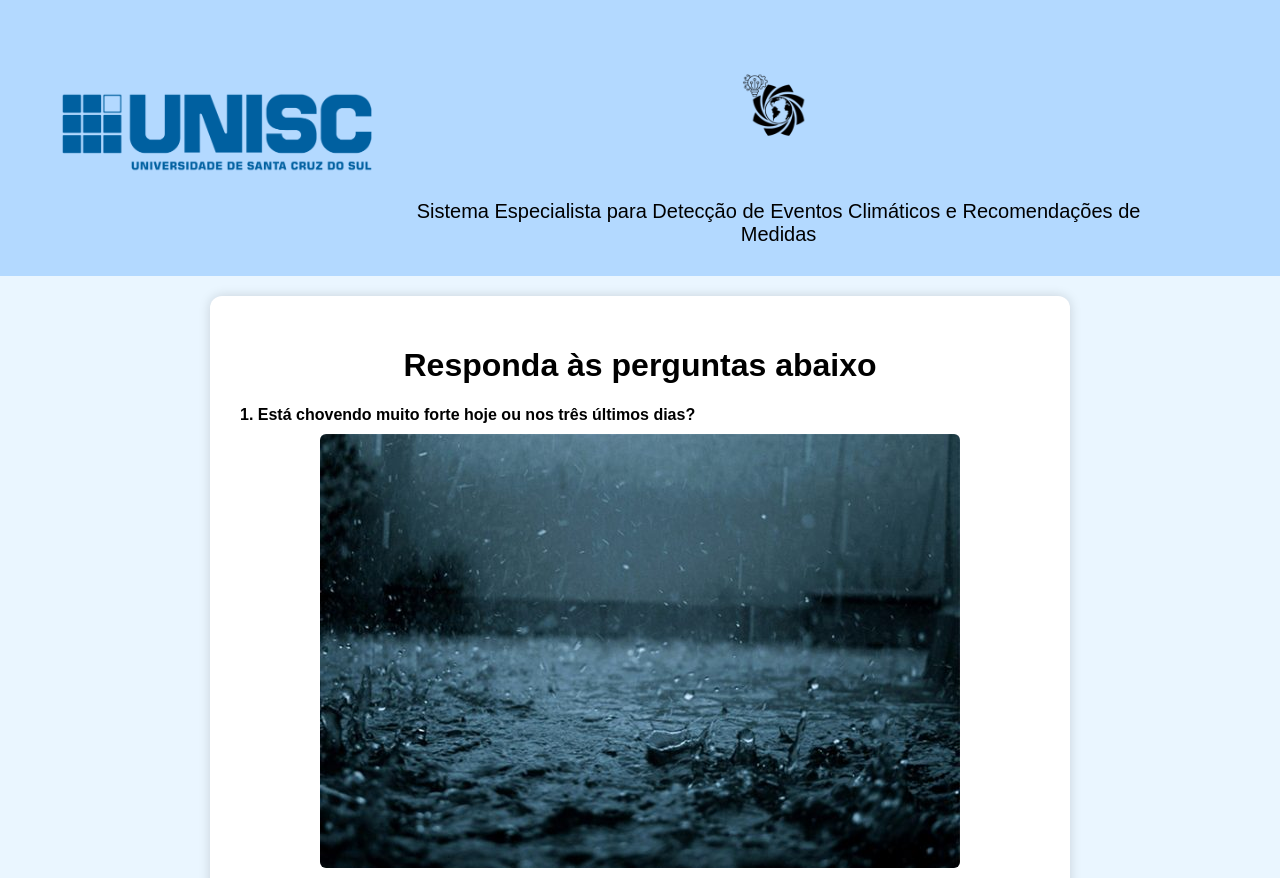
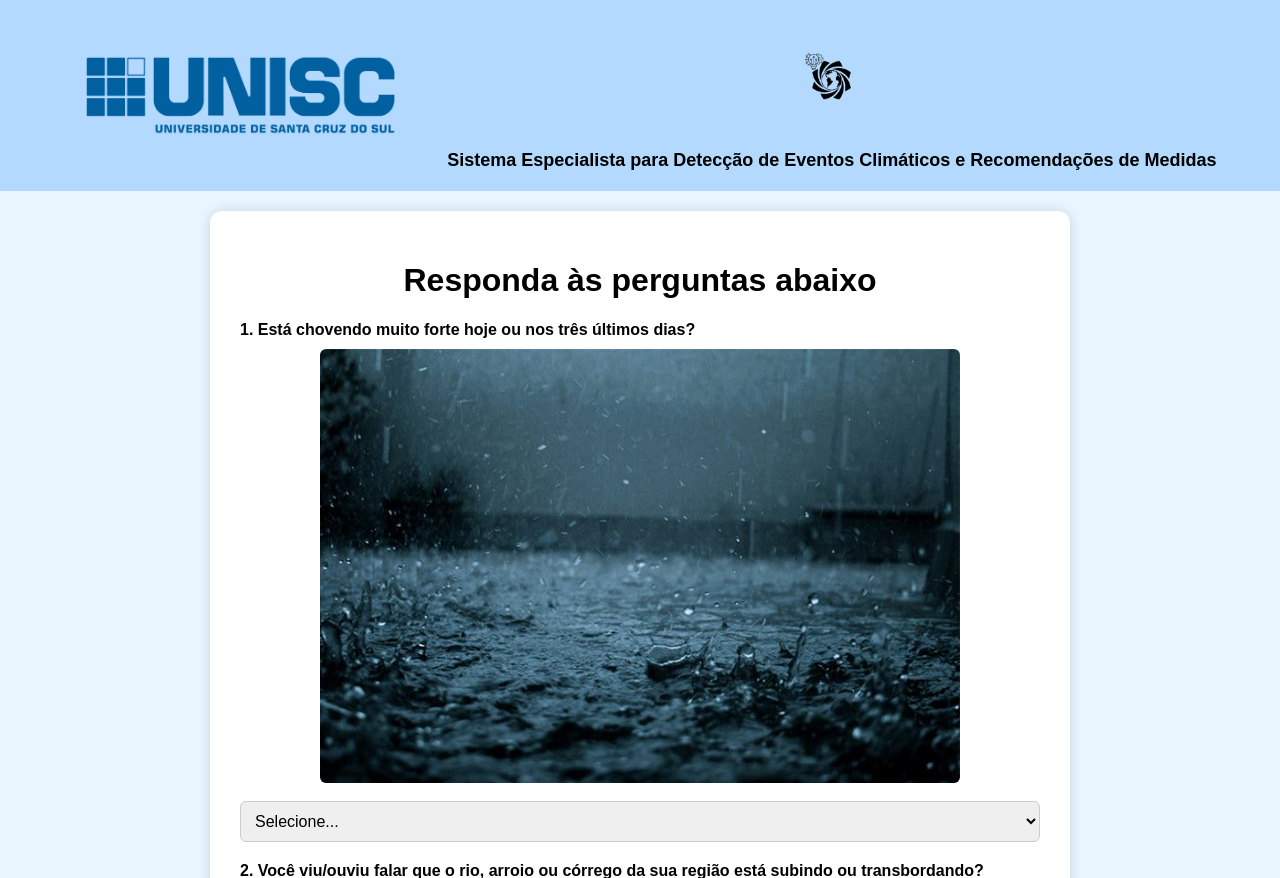
Before and after one commit to Pedro100682/sistema_especialista, a Flask app: page /perguntas in a window 1280 px wide. Shown: the top 878 px of the page. Run offline with Flask 3, Linux system fonts and the light colour scheme.

Commit message:
Atualiza layout com duas logos e melhorias visuais nos arquivos HTML

```diff
--- a/templates/perguntas.html
+++ b/templates/perguntas.html
@@ -12,20 +12,33 @@
         }
         .header {
             background-color: #b3d9ff;
-            color: black;
-            padding: 30px 20px;
+            padding: 20px;
+            display: flex;
+            align-items: center;
+            justify-content: center;
+            gap: 30px;
+        }
+
+        .logo-esquerda img {
+            height: 80px;
+        }
+
+        .logo-central {
             text-align: center;
         }
-        .header img {
-            height: 160px;
+
+        .logo-central img {
+            height: 120px;
             display: block;
             margin: 0 auto 10px auto;
         }
-        .header .titulo {
-            display: block;
-            font-size: 20px;
-            margin-top: 10px;
+
+        .logo-central .titulo {
+            font-size: 18px;
+            font-weight: bold;
+            color: #000;
         }
+
         .container {
             max-width: 800px;
             background-color: #ffffff;
@@ -77,20 +90,15 @@
 <body>
 
 <div class="header">
-    <div style="display: flex; align-items: center; justify-content: space-between;">
-        <!-- Logo Unisc -->
-        <img src="{{ url_for('static', filename='imagens/unisc.jpg') }}" alt="Logo Parceiro" style="height: 80px; margin-left: 20px;">
-
-        <!-- Logo Sistema Especialista -->
-        <div style="text-align: center; flex-grow: 1;">
-            <img src="{{ url_for('static', filename='imagens/logo_sistema.jpg') }}" alt="Logo do Sistema" style="height: 160px;">
-            <div class="titulo" style="margin-top: 10px;">Sistema Especialista para Detecção de Eventos Climáticos e Recomendações de Medidas</div>
-        </div>
-
-        <!-- Espaço vazio no lado direito para balancear o layout -->
-        <div style="width: 80px; margin-right: 20px;"></div>
+    <div class="logo-esquerda">
+        <img src="{{ url_for('static', filename='imagens/unisc.jpg') }}" alt="Logo UNISC">
+    </div>
+    <div class="logo-central">
+        <img src="{{ url_for('static', filename='imagens/logo_sistema.jpg') }}" alt="Logo do Sistema">
+        <div class="titulo">Sistema Especialista para Detecção de Eventos Climáticos e Recomendações de Medidas</div>
     </div>
 </div>
+
 
 
 <div class="container">
```
Also changed, not shown: templates/index.html (+26 -18 lines), templates/resultado.html (+38 -12 lines).
